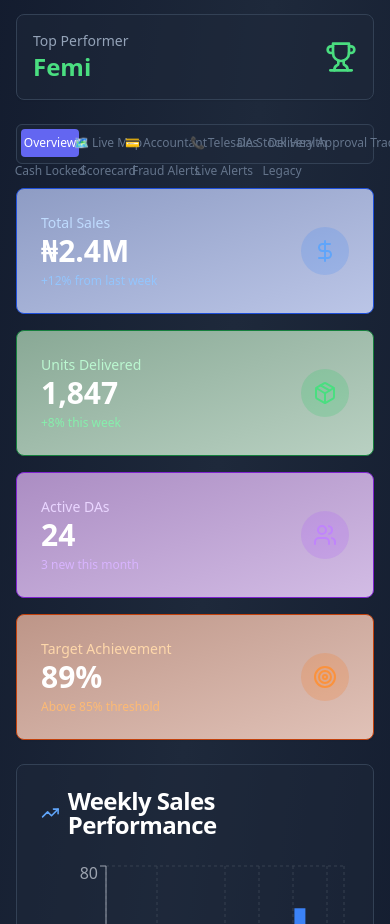
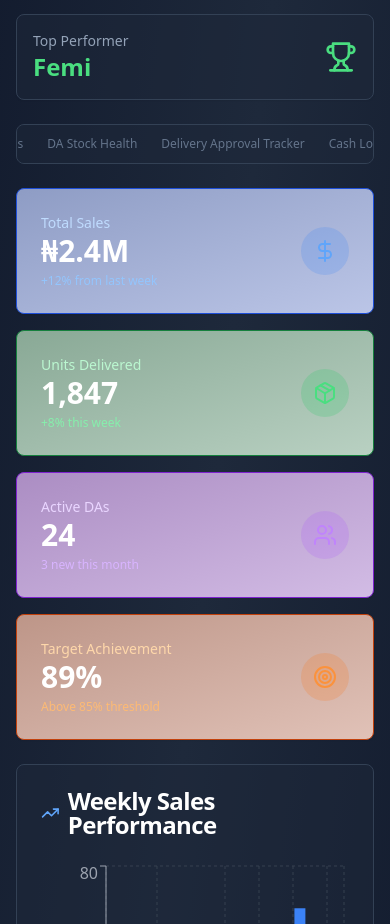
Before and after one commit to dvonne2/vitalvida-inventory-command, a React (Vite) app: page / in a window 390 px wide. Shown: the part 982-1906 px from the top of the page. Built offline with nearby package versions, Linux system fonts and the light colour scheme.

Commit message:
Refactor Delivery Approval Tracker panel
Improved the Delivery Approval Tracker panel for better mobile responsiveness and overall user experience.

```diff
--- a/src/pages/Index.tsx
+++ b/src/pages/Index.tsx
@@ -1,9 +1,10 @@
+
 import React, { useState, useEffect } from 'react';
 import { Card, CardContent, CardHeader, CardTitle } from '@/components/ui/card';
 import { Badge } from '@/components/ui/badge';
 import { Button } from '@/components/ui/button';
 import { Tabs, TabsContent, TabsList, TabsTrigger } from '@/components/ui/tabs';
-import { AlertTriangle, Package, TrendingUp, Users, CheckCircle, XCircle, Clock, MessageSquare, Camera, Flag, Shield, Trophy, DollarSign, UserCheck } from 'lucide-react';
+import { AlertTriangle, Package, TrendingUp, Users, CheckCircle, XCircle, Clock, MessageSquare, Camera, Flag, Shield, Trophy, DollarSign, UserCheck, Map, CreditCard, Phone } from 'lucide-react';
 import StockHealthTable from '@/components/StockHealthTable';
 import AlertsFeed from '@/components/AlertsFeed';
 import ReplenishmentTracker from '@/components/ReplenishmentTracker';
@@ -160,18 +161,21 @@ const Index = () => {
 
         {/* Main Dashboard Tabs */}
         <Tabs defaultValue="overview" className="space-y-6">
-          <TabsList className="grid w-full grid-cols-6 md:grid-cols-12 bg-slate-800/50 border border-slate-700">
+          <TabsList className="flex overflow-x-auto md:grid md:grid-cols-12 bg-slate-800/50 border border-slate-700 rounded-lg p-1">
             <TabsTrigger value="overview" className="data-[state=active]:bg-indigo-500 data-[state=active]:text-white text-xs">
               Overview
             </TabsTrigger>
-            <TabsTrigger value="live-inventory" className="data-[state=active]:bg-emerald-500 data-[state=active]:text-white text-xs">
-              🗺️ Live Map
+            <TabsTrigger value="live-inventory" className="data-[state=active]:bg-emerald-500 data-[state=active]:text-white text-xs flex items-center gap-1">
+              <Map className="h-4 w-4" />
+              Live Map
             </TabsTrigger>
-            <TabsTrigger value="accountant-panel" className="data-[state=active]:bg-green-500 data-[state=active]:text-white text-xs">
-              💳 Accountant
+            <TabsTrigger value="accountant-panel" className="data-[state=active]:bg-green-500 data-[state=active]:text-white text-xs flex items-center gap-1">
+              <CreditCard className="h-4 w-4" />
+              Accountant
             </TabsTrigger>
-            <TabsTrigger value="telesales-panel" className="data-[state=active]:bg-purple-500 data-[state=active]:text-white text-xs">
-              📞 Telesales
+            <TabsTrigger value="telesales-panel" className="data-[state=active]:bg-purple-500 data-[state=active]:text-white text-xs flex items-center gap-1">
+              <Phone className="h-4 w-4" />
+              Telesales
             </TabsTrigger>
             <TabsTrigger value="da-stock-health" className="data-[state=active]:bg-blue-500 data-[state=active]:text-white text-xs">
               DA Stock Health
```
